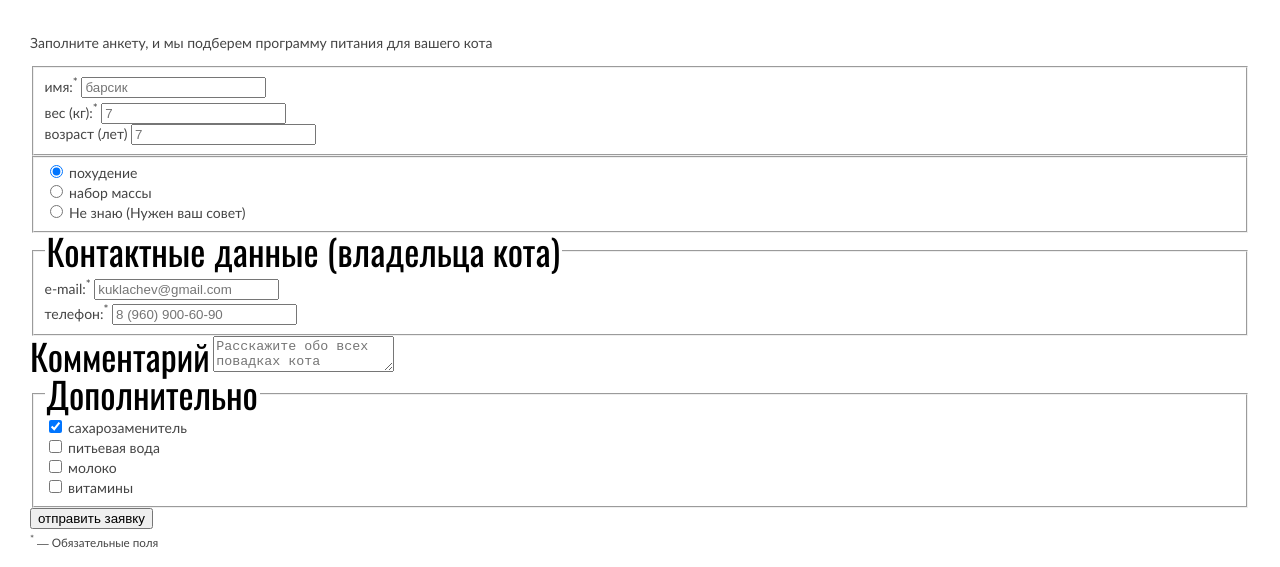
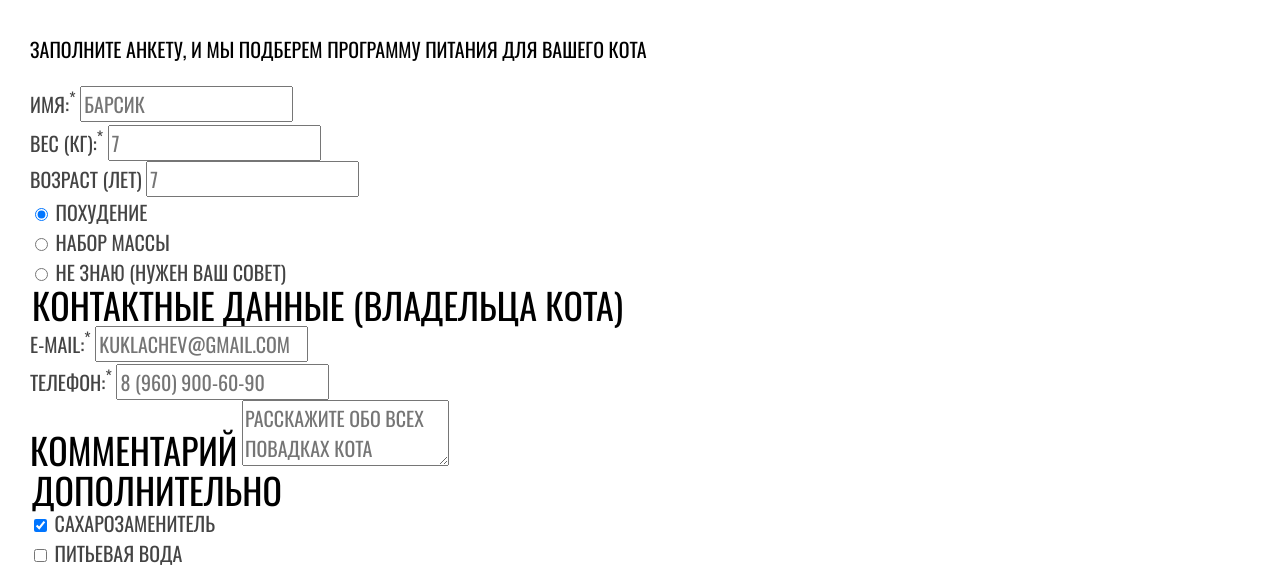
Before and after one commit to iki-welt/2417271-cat-energy-30, a website: page source/form.html in a window 1280 px wide. Shown: the part 234-801 px from the top of the page. Drawn offline with nearby package versions, Linux system fonts and the light colour scheme; files that its build step writes are made by us from their sources.

Commit message:
Добавляет шрифты для form

```diff
--- a/source/form.html
+++ b/source/form.html
@@ -127,7 +127,7 @@
               </li>
             </ul>
           </fieldset>
-          <button class="program-form__button" type="submit">отправить заявку</button>
+          <button class="program-form__button button-prime" type="submit">отправить заявку</button>
         </form>
         <small class="program-form__notice"><sup>*</sup> — Обязательные поля</small>
       </div>
--- a/source/styles/blocks/form/form-group.scss
+++ b/source/styles/blocks/form/form-group.scss
@@ -1,4 +1,8 @@
-// .form-group {}
+.form-group {
+  margin: 0;
+  padding: 0;
+  border: none;
+}
 
 // .form-group__title {}
 
@@ -7,3 +11,9 @@
 }
 
 // .form-group__item {}
+
+.form-group__inp {
+  font-family: inherit;
+  font-size: inherit;
+  text-transform: inherit;
+}
--- a/source/styles/blocks/form/form-item.scss
+++ b/source/styles/blocks/form/form-item.scss
@@ -1,6 +1,10 @@
 // .form-item {}
 
-// .form-item__inp {}
+.form-item__inp {
+  font-family: inherit;
+  font-size: inherit;
+  text-transform: inherit;
+}
 
 // .form-item__inp--mail {}
 
--- a/source/styles/blocks/form/program-form.scss
+++ b/source/styles/blocks/form/program-form.scss
@@ -1,13 +1,39 @@
-// .program-form {}
+.program-form {}
 
 // .program-form__title {}
 
-// .program-form__intro {}
+.program-form__intro {
+  color: $primary-color;
+  font-family: $title-font;
+  @include font-set(14px, 18px);
+  text-transform: uppercase;
 
-// .program-form__set {}
+  @media (min-width: $tablet-width) {
+    @include font-set(20px, 30px);
+  }
+}
+
+.program-form__set {
+  font-family: $title-font;
+  text-transform: uppercase;
+  @include font-set(16px, 18px);
+
+  @media (min-width: $tablet-width) {
+    @include font-set(20px, 30px);
+  }
+}
 
 // .program-form__group {}
 
-// .program-form__button {}
+.program-form__button {
+  @include button-default;
+}
 
-// .program-form__notice {}
+.program-form__notice {
+  color: $primary-color;
+  @include font-set(14px, 16px);
+
+  @media (min-width: $tablet-width) {
+    @include font-set(16px, 16px);
+  }
+}
--- a/source/styles/blocks/frequent/link-btn-prime.scss
+++ b/source/styles/blocks/frequent/button-prime.scss
@@ -1,4 +1,4 @@
-.link-btn-prime {
+.button-prime {
   color: $highlight-color;
   font-family: $title-font;
   @include font-set(16px, 20px);
@@ -11,13 +11,13 @@
   background-color: $brand-color;
 }
 
-.link-btn-prime--special {
+.button-prime--special {
   color: $content-color;
 
   background-color: $sub-bg-color;
 }
 
-.link-btn-prime--catalog {
+.button-prime--catalog {
   @media (min-width: $tablet-width) {
     @include font-set(16px, 20px);
   }
--- a/source/styles/global/mixins.scss
+++ b/source/styles/global/mixins.scss
@@ -8,3 +8,7 @@
   padding: 0;
   list-style: none;
 }
+
+@mixin button-default {
+  border: none;
+}
--- a/source/styles/styles.scss
+++ b/source/styles/styles.scss
@@ -41,4 +41,4 @@
 @import "./blocks/frequent/title-highlight.scss";
 @import "./blocks/frequent/title-catalog.scss";
 @import "./blocks/frequent/text-content-prime.scss";
-@import "./blocks/frequent/link-btn-prime.scss";
+@import "./blocks/frequent/button-prime.scss";
```
Also changed, not shown: source/catalog.html (+12 -12 lines), source/index.html (+1 -1 lines).
